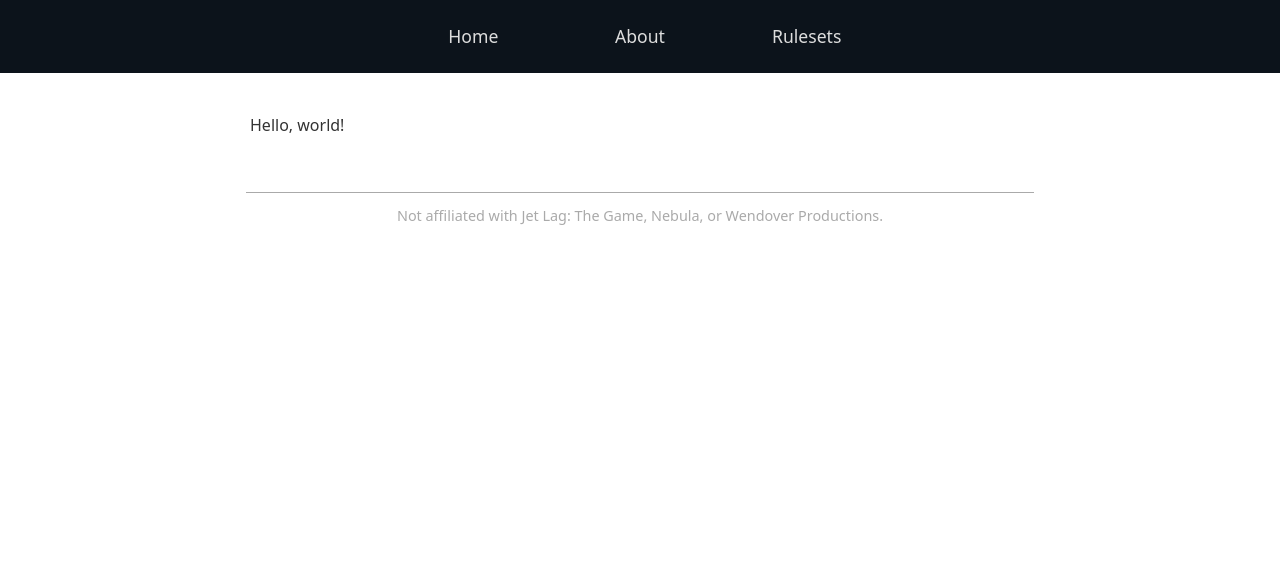
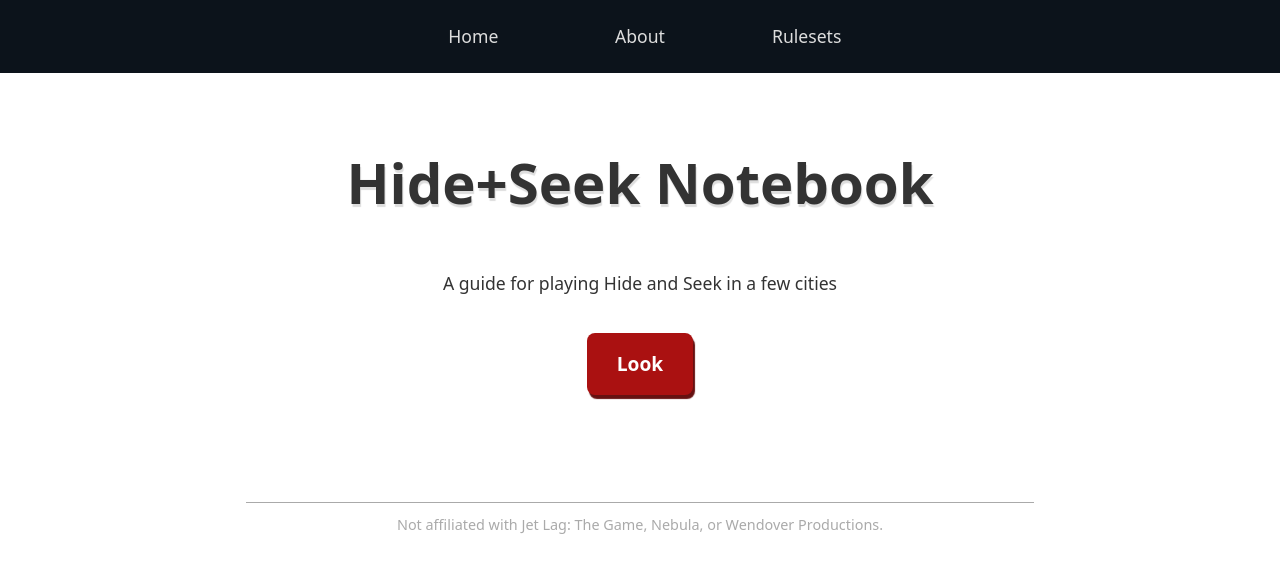
Before and after one commit to dmitriyllama/HideNSeek-Notebook, a SvelteKit app: page / in a window 1280 px wide. Shown: the top 572 px of the page. Built offline with nearby package versions, Linux system fonts and the light colour scheme.

Commit message:
Static stuff

```diff
--- a/src/routes/+page.svelte
+++ b/src/routes/+page.svelte
@@ -1,7 +1,52 @@
-<script>
-	import ContentBox from '$lib/components/ContentBox.svelte';
-</script>
+<svelte:head>
+	<title>Hide+Seek Notebook</title>
+	<meta name="description" content="A guide for playing Hide and Seek in a few cities" />
+</svelte:head>
 
-<ContentBox>
-	<p>Hello, world!</p>
-</ContentBox>
+<div class="legend">
+	<h1>Hide+Seek Notebook</h1>
+	<p>A guide for playing Hide and Seek in a few cities</p>
+	<a href="/rulesets">Look</a>
+</div>
+
+<style>
+	.legend {
+		display: flex;
+		flex-flow: column;
+		justify-content: center;
+		align-items: center;
+		text-align: center;
+		margin: 40px 0 20px;
+		padding: 0 10px;
+	}
+
+	h1 {
+		font-size: max(4.4vw, 2rem);
+		text-shadow: 1px 3px 1px #ddd;
+	}
+
+	p {
+		font-size: 1.1rem;
+	}
+
+	a {
+		font-size: 1.2rem;
+		font-weight: 700;
+		color: white;
+		background-color: #a11;
+		border-radius: 8px;
+		display: block;
+		padding: 20px 30px;
+		margin-top: 20px;
+		margin-bottom: 6vw;
+		box-shadow: 2px 4px 1px #611;
+	}
+
+	a:hover {
+		filter: brightness(110%);
+	}
+
+	a:active {
+		filter: brightness(85%);
+	}
+</style>
--- a/src/routes/about/+page.svelte
+++ b/src/routes/about/+page.svelte
@@ -1,2 +1,48 @@
-<script lang="ts">
+<script>
+	import ContentBox from '$lib/components/ContentBox.svelte';
 </script>
+
+<svelte:head>
+	<title>About — Hide+Seek Notebook</title>
+	<meta name="description" content="About the app" />
+</svelte:head>
+
+<ContentBox>
+	<h1>About</h1>
+	<p>
+		This is an app for Hide and Seek players that know, or want to learn, <b
+			>how to play the game across a large city area</b
+		>.
+	</p>
+	<p>
+		We're inspired by the Jet Lag: The Game show, their games across Switzerland and Japan, and
+		their card game presentation in New York City. City-wide Hide and Seek is <b>very fun</b>, but
+		too much of organizing the game is up to the players. Here's a utility to write about the
+		organization process, in your place!
+	</p>
+	<p>
+		Add rules, set game periods, include challenges, help interested tourists - make the game easier
+		for your friends!
+	</p>
+</ContentBox>
+
+<style>
+	h1 {
+		margin-left: 4%;
+		margin-bottom: 25px;
+	}
+
+	p {
+		font-size: 1rem;
+	}
+
+	@media screen and (min-width: 601px) {
+		h1 {
+			font-size: 2.5rem;
+		}
+
+		p {
+			font-size: 1.1rem;
+		}
+	}
+</style>
```
